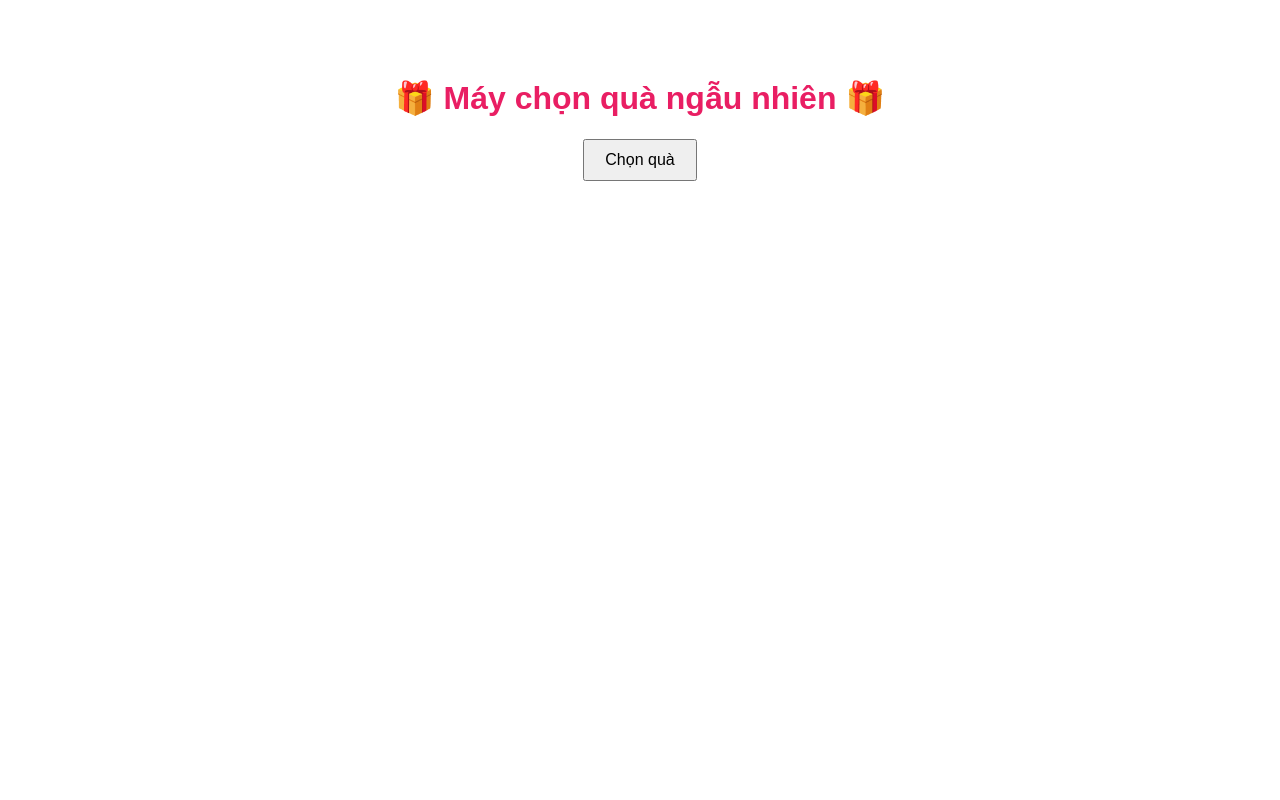
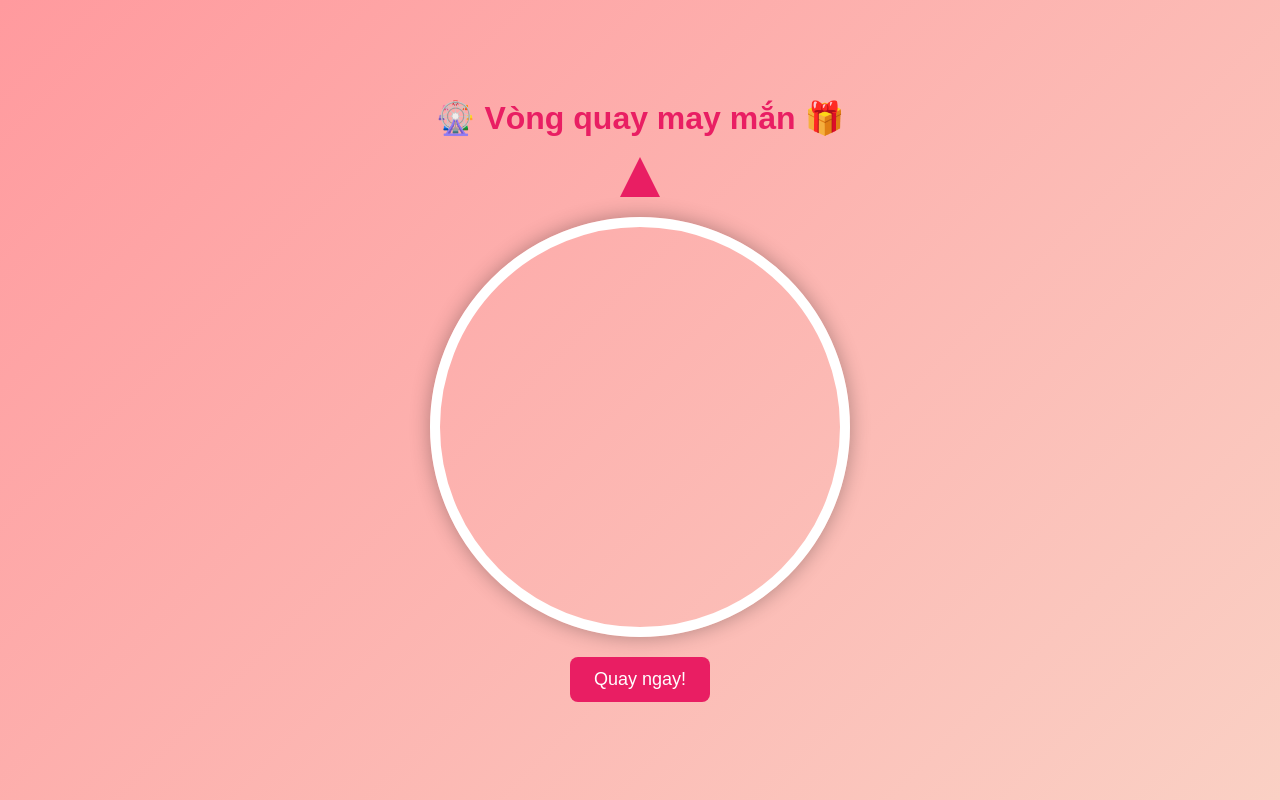
Before and after one commit to nguyentrongnhanyk2007-sketch/chon-qua, a plain HTML site: page index.html in a window 1280 px wide. Drawn offline with Linux system fonts and the light colour scheme.

Commit message:
Add files via upload

```diff
--- a/index.html
+++ b/index.html
@@ -2,33 +2,113 @@
 <html lang="vi">
 <head>
   <meta charset="UTF-8">
-  <title>Chọn ngẫu nhiên món quà</title>
+  <title>Vòng quay may mắn 🎡</title>
   <style>
-    body { font-family: Arial, sans-serif; text-align: center; padding: 50px; }
-    button { padding: 10px 20px; font-size: 16px; cursor: pointer; }
-    h1 { color: #e91e63; }
-    #result { font-size: 20px; margin-top: 20px; font-weight: bold; }
+    body {
+      font-family: Arial, sans-serif;
+      text-align: center;
+      background: linear-gradient(135deg, #ff9a9e, #fad0c4);
+      height: 100vh;
+      margin: 0;
+      display: flex;
+      flex-direction: column;
+      justify-content: center;
+      align-items: center;
+    }
+    h1 {
+      color: #e91e63;
+      margin-bottom: 20px;
+    }
+    .wheel {
+      width: 400px;
+      height: 400px;
+      border-radius: 50%;
+      border: 10px solid #fff;
+      box-shadow: 0 0 20px rgba(0,0,0,0.3);
+      position: relative;
+      overflow: hidden;
+      transform: rotate(0deg);
+      transition: transform 5s cubic-bezier(0.25, 1, 0.5, 1);
+    }
+    .wheel div {
+      position: absolute;
+      width: 50%;
+      height: 50%;
+      background: #fff;
+      transform-origin: 100% 100%;
+      clip-path: polygon(0 0, 100% 0, 100% 100%);
+      display: flex;
+      justify-content: center;
+      align-items: center;
+      font-size: 18px;
+      font-weight: bold;
+      color: #fff;
+    }
+    .wheel div:nth-child(odd) { background: #f06292; }
+    .wheel div:nth-child(even) { background: #ba68c8; }
+    .wheel div span {
+      transform: rotate(-60deg);
+    }
+    .marker {
+      width: 0;
+      height: 0;
+      border-left: 20px solid transparent;
+      border-right: 20px solid transparent;
+      border-bottom: 40px solid #e91e63;
+      margin-bottom: 20px;
+    }
+    button {
+      padding: 12px 24px;
+      font-size: 18px;
+      border: none;
+      border-radius: 8px;
+      background: #e91e63;
+      color: #fff;
+      cursor: pointer;
+      margin-top: 20px;
+      transition: 0.3s;
+    }
+    button:hover {
+      background: #c2185b;
+    }
+    #result {
+      font-size: 22px;
+      margin-top: 20px;
+      font-weight: bold;
+      color: #4caf50;
+    }
   </style>
 </head>
 <body>
-  <h1>🎁 Máy chọn quà ngẫu nhiên 🎁</h1>
-  <button onclick="chonQua()">Chọn quà</button>
+  <h1>🎡 Vòng quay may mắn 🎁</h1>
+  <div class="marker"></div>
+  <div class="wheel" id="wheel">
+    <div style="transform: rotate(0deg) translateY(-100%);"><span>🎧 Tai nghe</span></div>
+    <div style="transform: rotate(60deg) translateY(-100%);"><span>🐻 Gấu bông</span></div>
+    <div style="transform: rotate(120deg) translateY(-100%);"><span>🍫 Socola</span></div>
+    <div style="transform: rotate(180deg) translateY(-100%);"><span>🌹 Hoa tươi</span></div>
+    <div style="transform: rotate(240deg) translateY(-100%);"><span>📚 Sách hay</span></div>
+    <div style="transform: rotate(300deg) translateY(-100%);"><span>👕 Áo thun</span></div>
+  </div>
+  <button onclick="spin()">Quay ngay!</button>
   <div id="result"></div>
 
   <script>
-    const qua = [
-      "Gấu bông 🧸",
-      "Sách 📚",
-      "Kẹo 🍬",
-      "Hoa 🌹",
-      "Voucher 🎟️",
-      "Áo thun 👕",
-      "Tai nghe 🎧"
-    ];
+    let spinning = false;
+    function spin() {
+      if (spinning) return;
+      spinning = true;
+      const wheel = document.getElementById("wheel");
+      const randomDegree = 360 * 5 + Math.floor(Math.random() * 360); // quay 5 vòng + ngẫu nhiên
+      wheel.style.transform = rotate(${randomDegree}deg);
 
-    function chonQua() {
-      const randomIndex = Math.floor(Math.random() * qua.length);
-      document.getElementById("result").innerText = "Bạn nhận được: " + qua[randomIndex];
+      setTimeout(() => {
+        spinning = false;
+        const actualDegree = randomDegree % 360;
+        let prizeIndex = Math.floor((360 - actualDegree) / 60) % 6;
+        const prizes = ["🎧 Tai nghe","🐻 Gấu bông","🍫 Socola","🌹 Hoa tươi","📚 Sách hay","👕 Áo thun"];
+        document.getElementById("result").innerText = "Bạn nhận được: " + prizes[prizeIndex];
+      }, 5000); // khớp với transition 5s
     }
   </script>
 </body>
```
